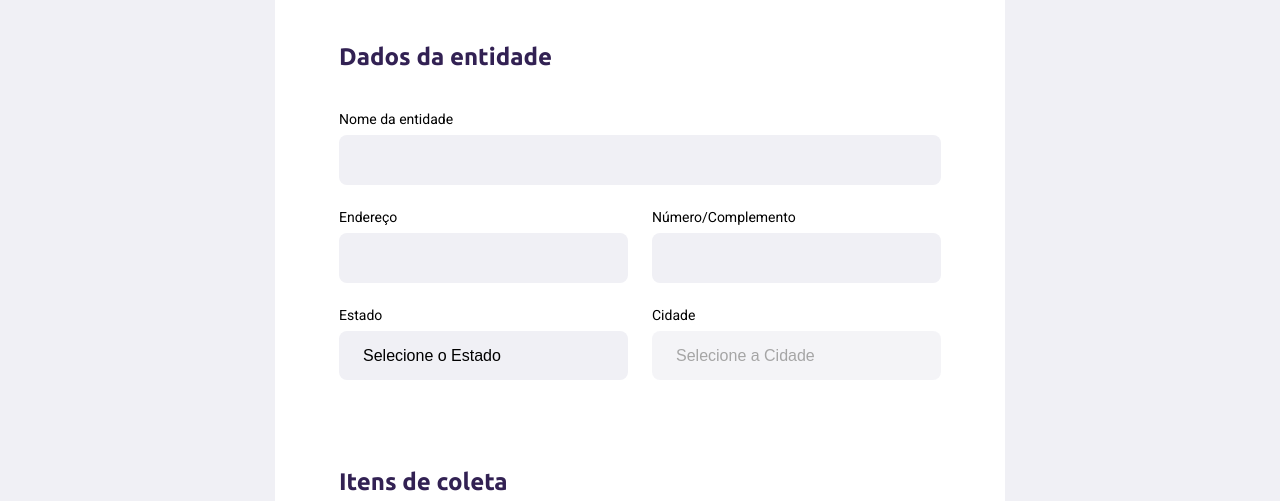
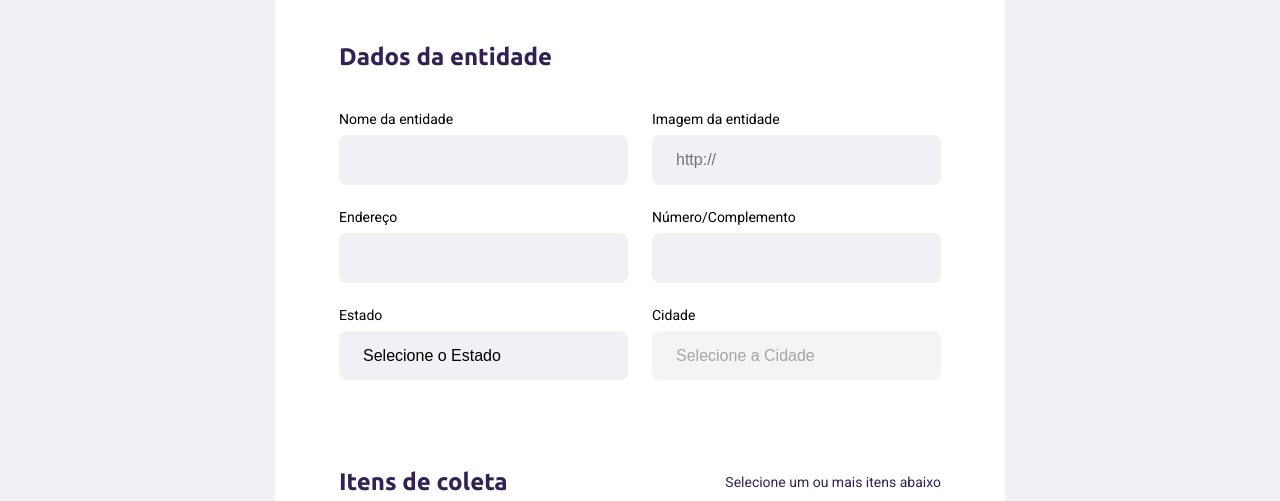
Before and after one commit to marcosaureliodev/projetoecoleta, a website: page src/views/create-point.html in a window 1280 px wide. Shown: the part 299-800 px from the top of the page. Drawn offline with nearby package versions, Linux system fonts and the light colour scheme; files that its build step writes are made by us from their sources; no server answers.

Commit message:
resposividade do form

```diff
--- a/public/styles/create-point.css
+++ b/public/styles/create-point.css
@@ -56,10 +56,21 @@ form fieldset {
 
 form legend {
   margin-bottom: 40px;
+
+  display: flex;
+  align-items: center;
+  justify-content: space-between;
+
+  width: 100%;
 }
 
 form legend h2 {
   font-size: 24px;
+}
+
+form legend span {
+  font-size: 14px;
+  color: var(--title-color);
 }
 
 form .field {
--- a/public/styles/reponsive.css
+++ b/public/styles/reponsive.css
@@ -26,8 +26,16 @@
   }
   #page-search-results .cards img {
     height: 200px;
+  }
 
+  #page-create-point .field-group {
+    flex-direction: column;
   }
+
+  #page-create-point .field-group .field + .field {
+    margin-left: 0;
+  }
+
 }
 
 @media (min-width: 1700px) {
--- a/src/views/create-point.html
+++ b/src/views/create-point.html
@@ -24,9 +24,19 @@
         <h2>Dados da entidade</h2>
       </legend>
 
-      <div class="field">
-        <label for="name">Nome da entidade</label>
-        <input type="text" name="name" required="required">
+      <div class="field-group">
+        <div class="field">
+          <label for="name">Nome da entidade</label>
+          <input type="text" name="name" required="required">
+        </div>
+        <div class="field">
+          <label for="name">Imagem da entidade</label>
+          <input
+            type="url"
+            name="image"
+            placeholder="http://"
+            required="required">
+        </div>
       </div>
 
       <div class="field-group">
@@ -65,6 +75,7 @@
     <fieldset>
       <legend>
         <h2>Itens de coleta</h2>
+        <span>Selecione um ou mais itens abaixo </span>
       </legend>
 
       <div class="items-grid">
```
